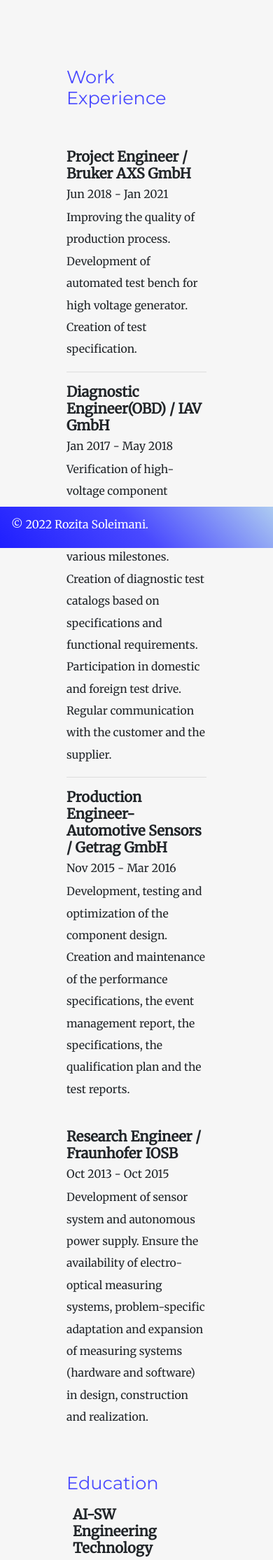
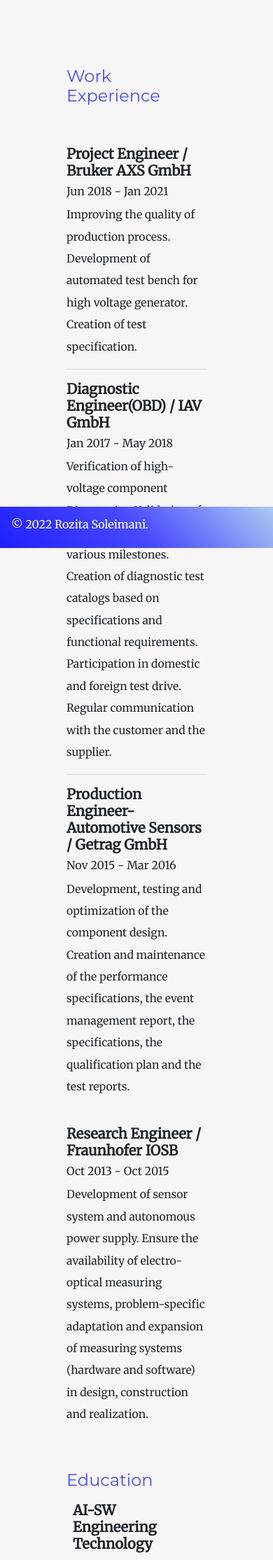
Before and after one commit to RozWhite/personalwebsite1, a Node server app: page /cv in a window 390 px wide. Shown: the part 61-2290 px from the top of the page at 70% size. Run offline with Node 20, Linux system fonts and the light colour scheme; some libraries are stand-ins or nearby versions.

Commit message:
Working on index margin

```diff
--- a/public/Content/app.css
+++ b/public/Content/app.css
@@ -223,7 +223,11 @@
 		font-size: 1.8rem;
 	}
 	h2{
-		font-size: 1.6rem;
+		font-size: 1.5rem;
+	}
+	#hello{
+		margin-top: 4;
+		margin-bottom: 10;
 	}
 }
 
```
Also changed, not shown: views/index.ejs (+0 -16 lines).
